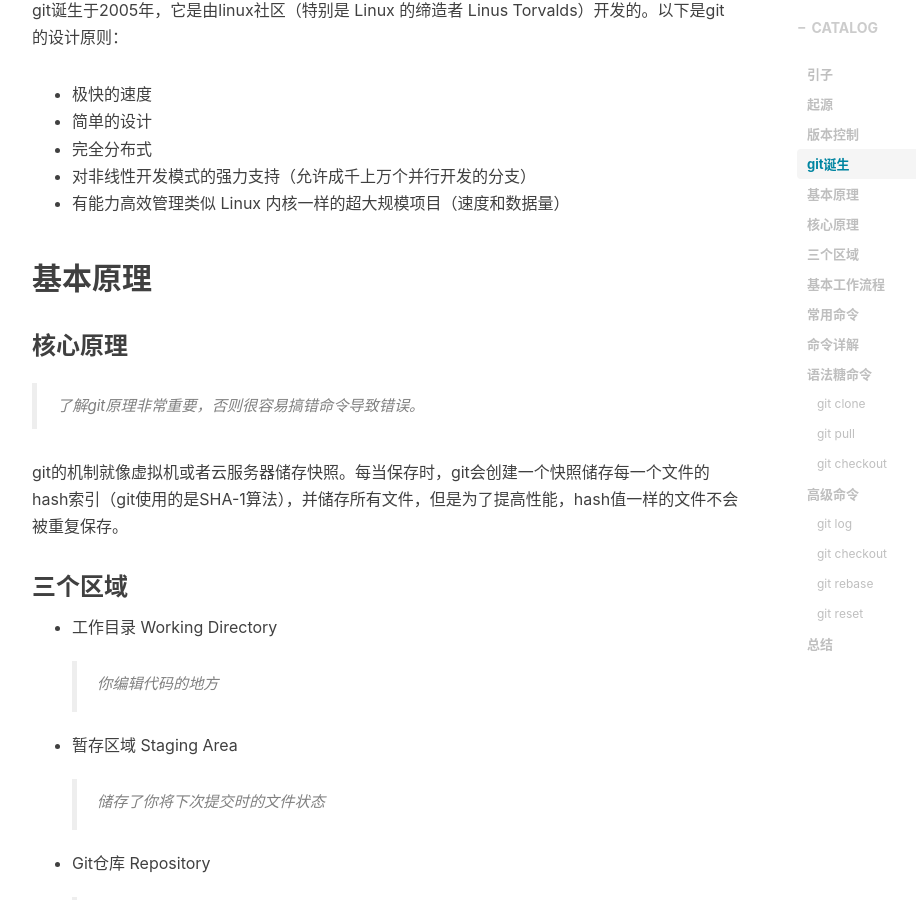
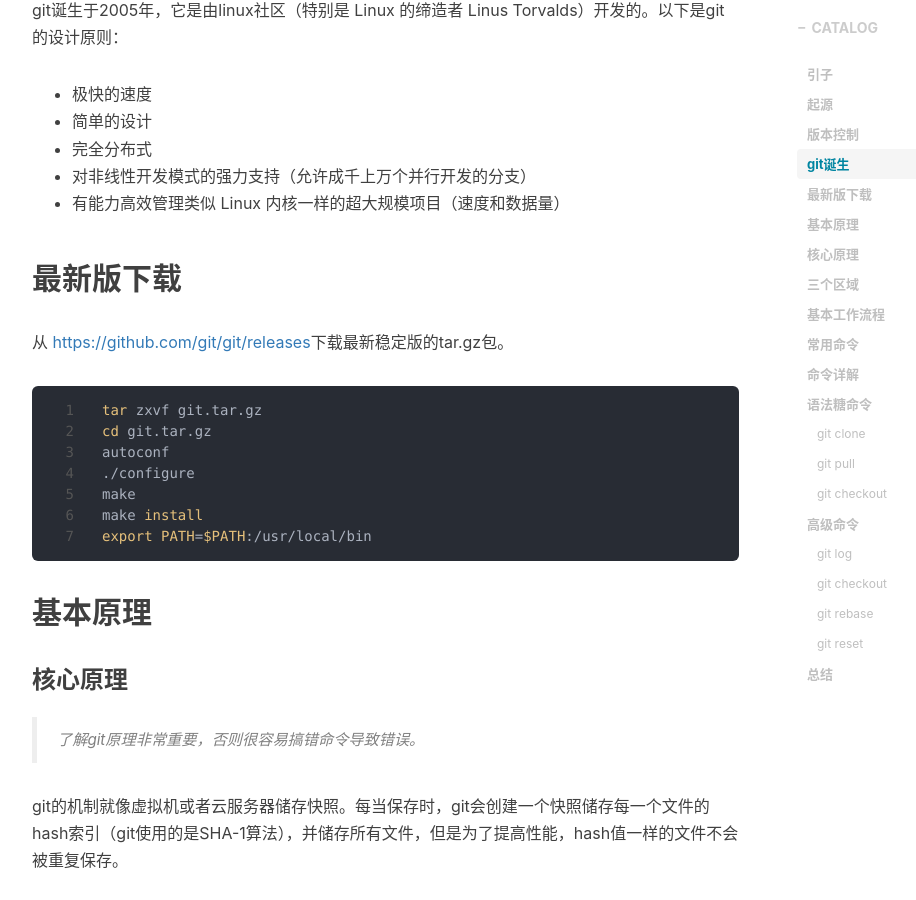
Before and after one commit to AnthonySAD/AnthonySAD.github.io, a Jekyll site: the page built from _posts/2018-12-31-git-simple-commands-and principles.md, in a window 1280 px wide and 900 px high, scrolled down 1076 px. Shown: the whole window, without its empty margins (233-1149 px from the left). Built offline with Jekyll 4.4.1, drawn with Linux system fonts in a browser that asks for light colours; nearby versions of some CDN libraries; comment, search, counter and statistics services are not loaded.

Commit message:
update post git

````diff
--- a/_posts/2018-12-31-git-simple-commands-and principles.md
+++ b/_posts/2018-12-31-git-simple-commands-and principles.md
@@ -23,11 +23,26 @@
 
 ### git诞生
 git诞生于2005年，它是由linux社区（特别是 Linux 的缔造者 Linus Torvalds）开发的。以下是git的设计原则：
+
 - 极快的速度
 - 简单的设计
 - 完全分布式
 - 对非线性开发模式的强力支持（允许成千上万个并行开发的分支）
 - 有能力高效管理类似 Linux 内核一样的超大规模项目（速度和数据量）
+
+## 最新版下载
+
+从 [https://github.com/git/git/releases](https://github.com/git/git/releases)下载最新稳定版的tar.gz包。
+
+```shell
+tar zxvf git.tar.gz
+cd git.tar.gz
+autoconf
+./configure
+make
+make install
+export PATH=$PATH:/usr/local/bin
+```
 
 ## 基本原理
 
````
